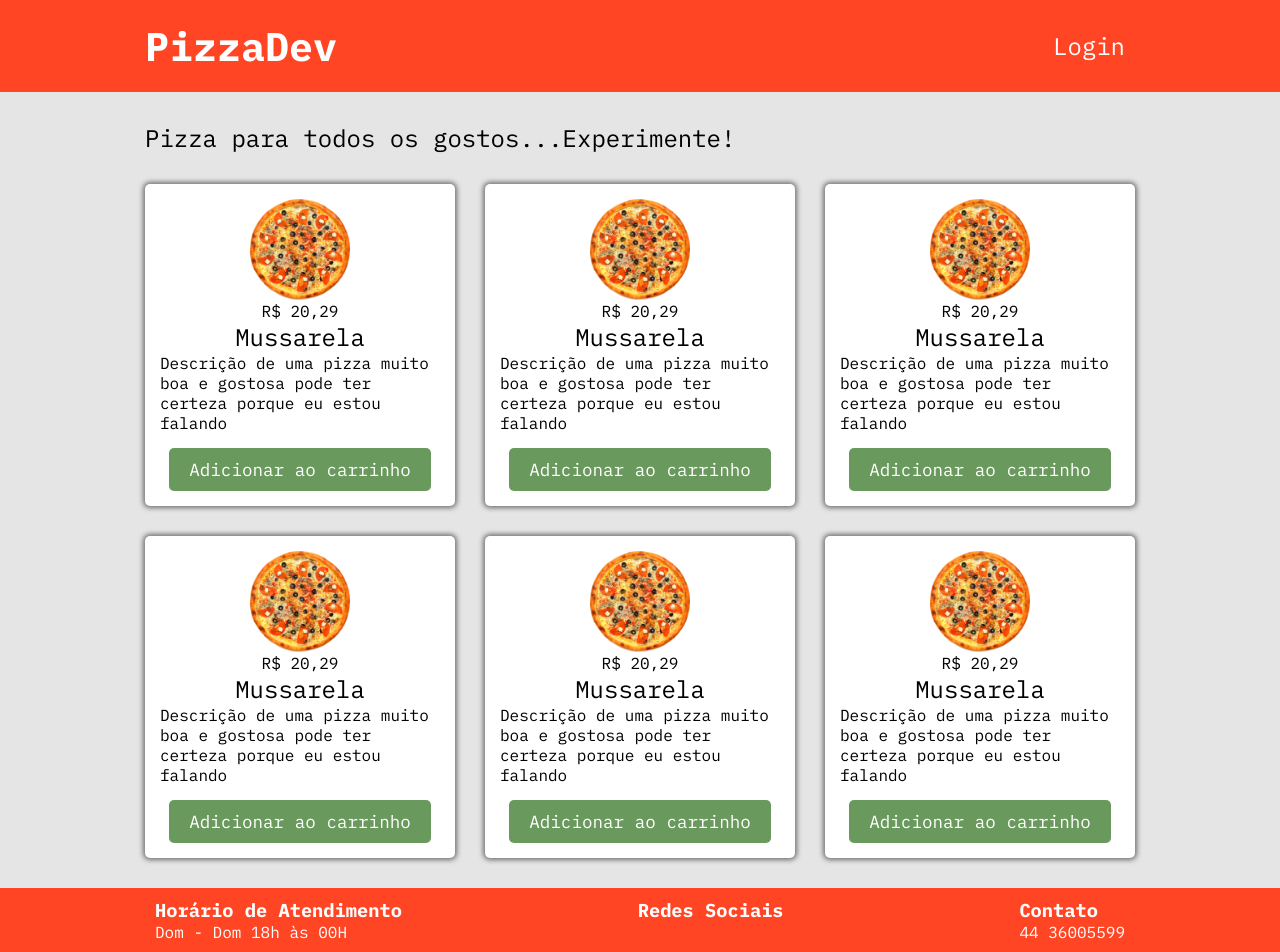
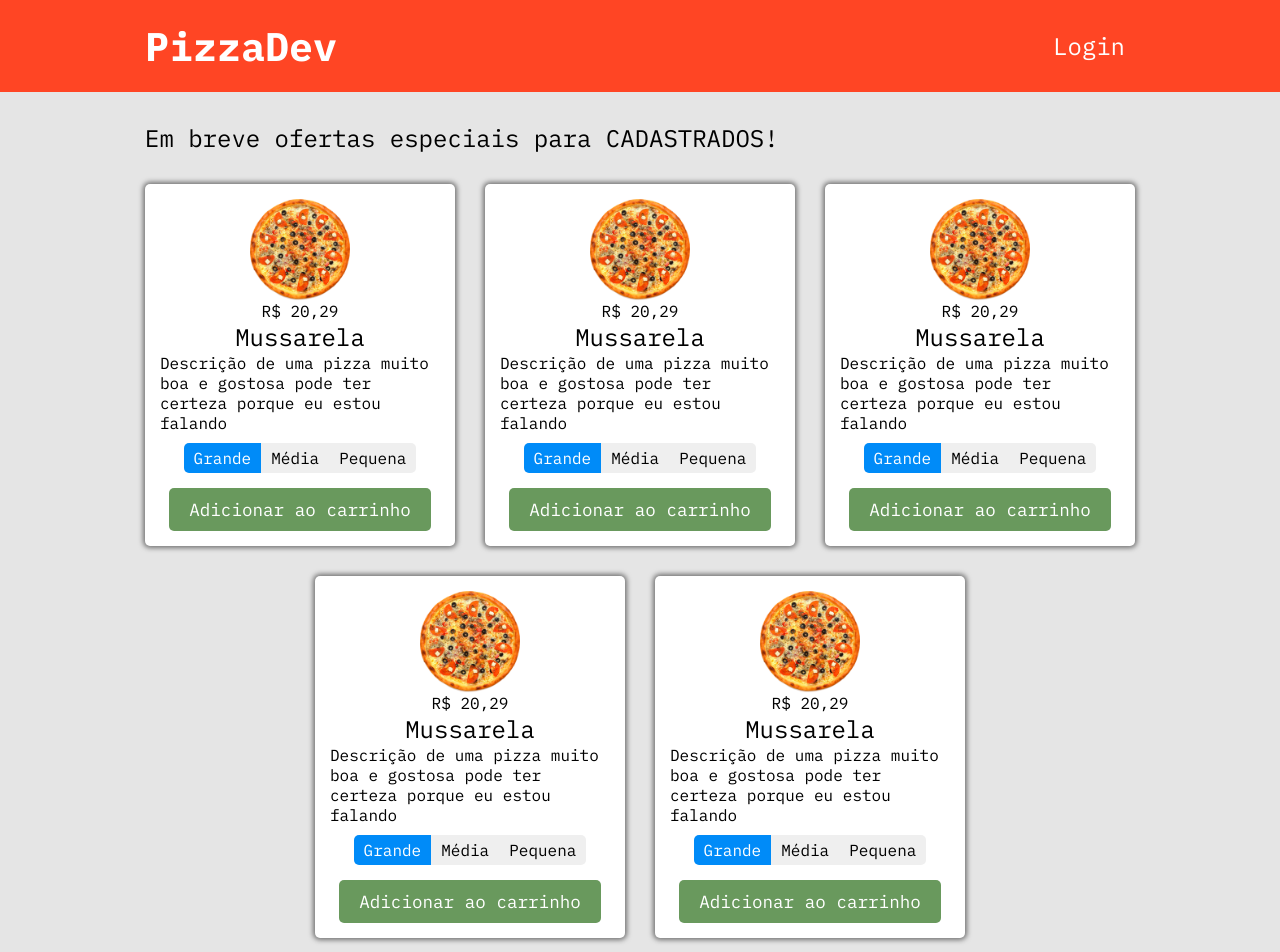
Before and after one commit to brunosann/front-end-pizzaDev, a React (Create React App) app: page / in a window 1280 px wide. Shown: the top 952 px of the page. Built offline with nearby package versions, Linux system fonts and the light colour scheme; some icons are missing.

Commit message:
feito carrinho

```diff
--- a/src/App.css
+++ b/src/App.css
@@ -15,3 +15,6 @@ body {
 h1 {
   font-size: 2.5rem;
 }
+button {
+  outline: none;
+}
--- /dev/null
+++ b/src/components/cart/Cart.css
@@ -0,0 +1,41 @@
+aside {
+  display: none;
+  float: right;
+  padding-bottom: 50px;
+  border-radius: 0 0 100px 100px;
+  background-color: rgba(57, 155, 226, 0.3);
+}
+.cart-pizza {
+  display: flex;
+  align-items: center;
+  justify-content: space-between;
+  border-bottom: 2px solid #757575;
+  padding-bottom: 5px;
+  margin: 10px;
+}
+.cart-pizza-name {
+  margin-right: 20px;
+}
+.cart-btn-group button {
+  border: none;
+  background-color: #fff;
+  font-size: 1.1rem;
+  padding: 2px;
+}
+.cart-btn-group button:nth-child(odd) {
+  border-radius: 4px;
+  cursor: pointer;
+}
+.cart-buy {
+  display: flex;
+  justify-content: center;
+  margin-top: 20px;
+}
+.cart-btn-buy {
+  border: none;
+  background-color: #69995d;
+  color: #fff;
+  padding: 10px;
+  border-radius: 5px;
+  cursor: pointer;
+}
--- /dev/null
+++ b/src/components/cart/Cart.js
@@ -0,0 +1,51 @@
+import React from "react";
+import "./Cart.css";
+
+const Cart = () => {
+  return (
+    <aside>
+      <h2>Suas Pizzas</h2>
+      <div className="cart-pizza">
+        <span className="cart-pizza-name">Mussarela(G)</span>
+        <div className="cart-btn-group">
+          <button>-</button>
+          <button>1</button>
+          <button>+</button>
+        </div>
+      </div>
+      <div className="cart-pizza">
+        <span className="cart-pizza-name">Mussarela(P)</span>
+        <div className="cart-btn-group">
+          <button>-</button>
+          <button>2</button>
+          <button>+</button>
+        </div>
+      </div>
+      <div className="cart-pizza">
+        <span className="cart-pizza-name">Mussarela(P)</span>
+        <div className="cart-btn-group">
+          <button>-</button>
+          <button>2</button>
+          <button>+</button>
+        </div>
+      </div>
+      <div className="cart-pizza">
+        <span className="cart-pizza-name">Mussarela(P)</span>
+        <div className="cart-btn-group">
+          <button>-</button>
+          <button>2</button>
+          <button>+</button>
+        </div>
+      </div>
+      <div className="cart-pizza">
+        <h3>Total</h3>
+        <span>R$ 18,10</span>
+      </div>
+      <div className="cart-buy">
+        <button className="cart-btn-buy">Finalizar Compra</button>
+      </div>
+    </aside>
+  );
+};
+
+export default Cart;
--- a/src/components/pizza/Pizza.css
+++ b/src/components/pizza/Pizza.css
@@ -7,12 +7,11 @@
   box-shadow: 0px 0px 5px 2px rgba(0, 0, 0, 0.5);
   background-color: #fff;
   border-radius: 5px;
-  /* cursor: pointer; */
 }
 .pizza-name {
   font-size: 1.5rem;
 }
-button {
+.btn-buy {
   padding: 10px 20px;
   background-color: #69995d;
   border: none;
@@ -23,3 +22,28 @@ button {
   font-size: 1.1rem;
   outline: none;
 }
+.btn-average,
+.btn-big,
+.btn-small {
+  margin-top: 10px;
+  border: none;
+  padding: 5px 10px;
+  font-size: 1rem;
+  cursor: pointer;
+}
+.btn-average:hover,
+.btn-big:hover,
+.btn-small:hover {
+  background-color: #008bf8;
+  color: #fff;
+}
+.btn-size.active {
+  background-color: #008bf8;
+  color: #fff;
+}
+.btn-big {
+  border-radius: 5px 0 0 5px;
+}
+.btn-small {
+  border-radius: 0 5px 5px 0;
+}
--- a/src/components/pizza/Pizza.js
+++ b/src/components/pizza/Pizza.js
@@ -1,7 +1,7 @@
 import React from "react";
 import "./Pizza.css";
 
-const Pizza = () => {
+const Pizza = ({ clickPiza }) => {
   return (
     <div className="pizza">
       <img style={{ width: "100px" }} src="./pizza.png" alt="" />
@@ -11,7 +11,14 @@ const Pizza = () => {
         Descrição de uma pizza muito boa e gostosa pode ter certeza porque eu
         estou falando
       </p>
-      <button>Adicionar ao carrinho</button>
+      <div className="btn-group-size">
+        <button className="btn-size btn-big active">Grande</button>
+        <button className="btn-size btn-average">Média</button>
+        <button className="btn-size btn-small">Pequena</button>
+      </div>
+      <button className="btn-buy" onClick={clickPiza}>
+        Adicionar ao carrinho
+      </button>
     </div>
   );
 };
--- a/src/pages/home/Home.js
+++ b/src/pages/home/Home.js
@@ -1,22 +1,27 @@
 import React from "react";
 import Header from "../../components/header/Header";
 import Pizza from "../../components/pizza/Pizza";
+import Footer from "../../components/footer/Footer";
+import Cart from "../../components/cart/Cart";
 import "./Home.css";
-import Footer from "../../components/footer/Footer";
 
 const Home = () => {
+  const handleClickPizza = ({ target }) => {
+    console.log(target.parentElement);
+  };
+
   return (
     <React.Fragment>
       <Header />
+      <Cart />
       <div className="container">
-        <p className="lead">Pizza para todos os gostos...Experimente!</p>
+        <p className="lead">Em breve ofertas especiais para CADASTRADOS!</p>
         <div className="pizzas">
-          <Pizza />
-          <Pizza />
-          <Pizza />
-          <Pizza />
-          <Pizza />
-          <Pizza />
+          <Pizza clickPiza={handleClickPizza} />
+          <Pizza clickPiza={handleClickPizza} />
+          <Pizza clickPiza={handleClickPizza} />
+          <Pizza clickPiza={handleClickPizza} />
+          <Pizza clickPiza={handleClickPizza} />
         </div>
       </div>
       <Footer />
```
